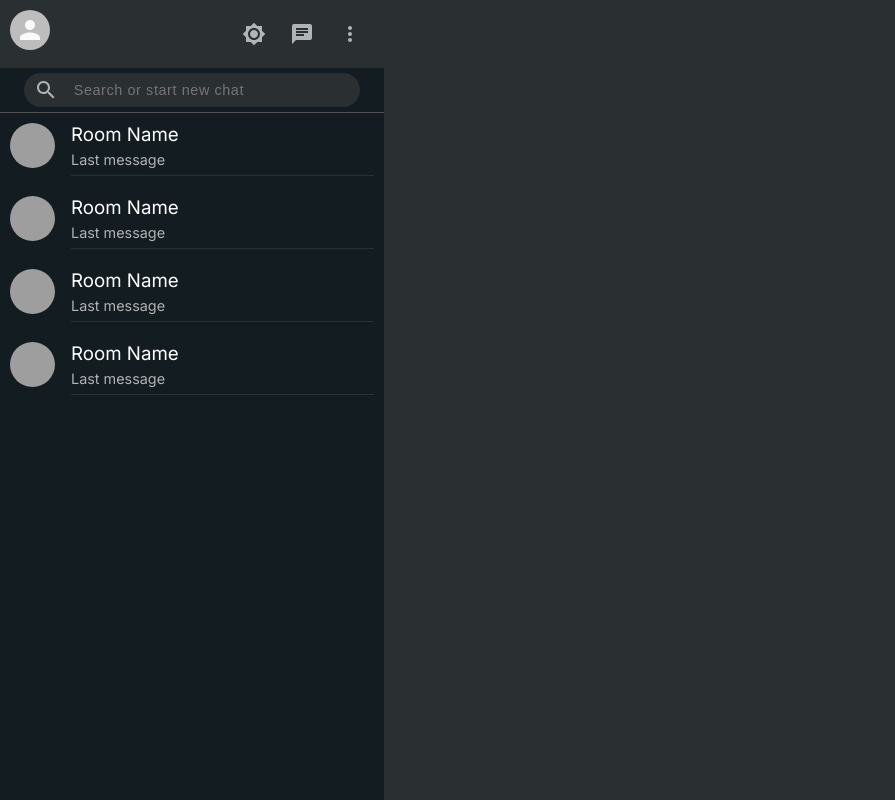
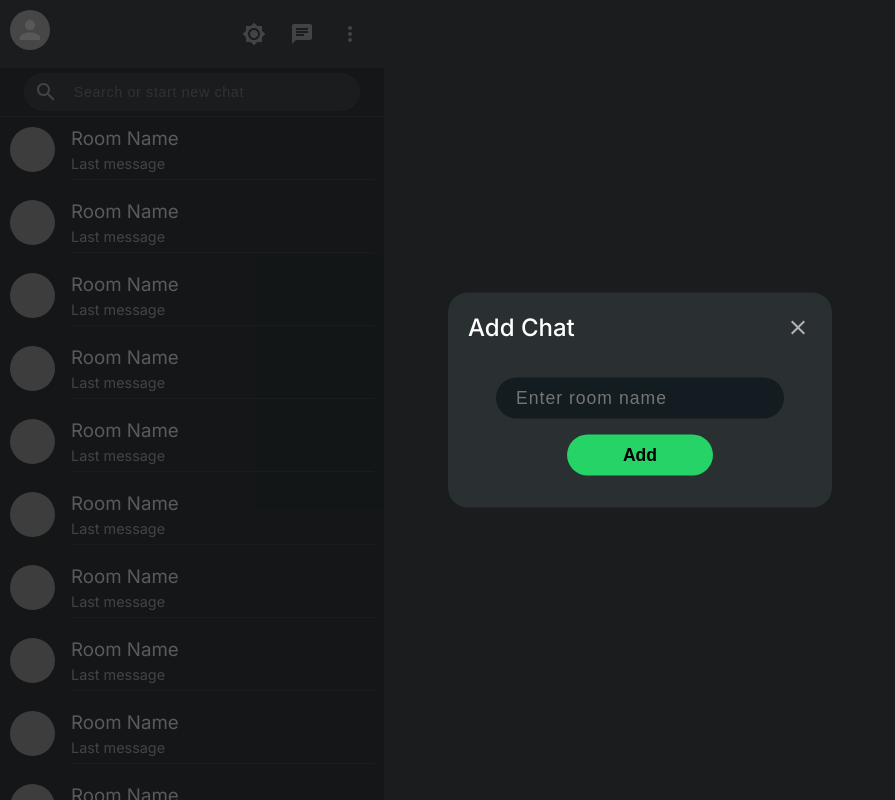
Before and after one commit to makdoom/whatsapp-clone, a React (Create React App) app: page / in a window 1280 px wide. Both pictures are taken after a click on the button 302 px from the left and 34 px from the top of the page. Shown: the whole page, without its empty margins (0-895 px from the left). Built offline with nearby package versions, Linux system fonts and the light colour scheme; grey boxes are pictures that could not be loaded.

Commit message:
add chat modal added

```diff
--- a/src/components/app/App.css
+++ b/src/components/app/App.css
@@ -8,3 +8,22 @@
   display: flex;
   height: 100%;
 }
+
+.modal__background {
+  opacity: 0;
+  background: rgba(20, 20, 20, 0.7);
+  color: white;
+  position: absolute;
+  top: 0;
+  left: 0;
+  height: 100%;
+  width: 100%;
+  z-index: 99;
+  pointer-events: none;
+  transition: all 0.3s ease-in-out;
+}
+
+.modal__showing__true {
+  opacity: 1;
+  pointer-events: visible;
+}
--- a/src/components/app/App.js
+++ b/src/components/app/App.js
@@ -1,12 +1,27 @@
-import Sidebar from "../sidebar/Sidebar";
+import { useState } from "react";
 import "./App.css";
 
+import Sidebar from "../sidebar/Sidebar";
+import AddModal from "../modal/AddModal";
+
 function App() {
+  const [modalState, setModalState] = useState(false);
+  const setModal = () => {
+    setModalState(!modalState);
+  };
+
+  const closeModal = () => {
+    setModalState(!modalState);
+  };
+
   return (
     <div className="app">
+      <div className={`modal__background modal__showing__${modalState}`}>
+        <AddModal closeModal={closeModal} />
+      </div>
       <div className="app__body">
         {/* <Sidebar component /> */}
-        <Sidebar />
+        <Sidebar setModal={setModal} />
 
         {/* <Chat Component /> */}
       </div>
--- /dev/null
+++ b/src/components/modal/AddModal.js
@@ -0,0 +1,35 @@
+import React, { useState } from "react";
+import CloseIcon from "@material-ui/icons/Close";
+import { IconButton } from "@material-ui/core";
+import "./addModal.css";
+
+const AddModal = ({ closeModal }) => {
+  const [chatInput, setChatInput] = useState("");
+  const clearModal = () => {
+    closeModal();
+    setChatInput("");
+  };
+  return (
+    <div className="addModal">
+      <div className="modal__header">
+        <h2>Add Chat</h2>
+        <IconButton onClick={clearModal}>
+          <CloseIcon />
+        </IconButton>
+      </div>
+      <div className="modal__body">
+        <input
+          className="chat__input"
+          type="text"
+          placeholder="Enter room name"
+          value={chatInput}
+          onChange={(e) => setChatInput(e.target.value)}
+        />
+        <br />
+        <button className="addChat">Add</button>
+      </div>
+    </div>
+  );
+};
+
+export default AddModal;
--- /dev/null
+++ b/src/components/modal/addModal.css
@@ -0,0 +1,58 @@
+.addModal {
+  width: 30%;
+  /* height: 150px; */
+  background-color: var(--drk-primary-background);
+  /* color: var(--drk-font-color); */
+  position: relative;
+  top: 50%;
+
+  left: 50%;
+  transform: translate(-50%, -50%);
+  border-radius: 20px;
+}
+
+.modal__header {
+  display: flex;
+  align-items: center;
+  justify-content: space-between;
+  color: #fff;
+}
+
+.modal__header h2 {
+  margin: 20px;
+  font-weight: 500;
+}
+
+.modal__header .MuiIconButton-root {
+  color: var(--drk-font-color);
+  margin-right: 10px;
+}
+
+.modal__body {
+  text-align: center;
+  margin-top: 1rem;
+}
+
+.chat__input {
+  border: none;
+  outline: none;
+  background: var(--drk-secondary-background);
+  padding: 10px 20px;
+  font-size: 1.1rem;
+  border-radius: 30px;
+  width: 75%;
+  color: var(--drk-font-color);
+  letter-spacing: 1px;
+}
+
+.modal__body .addChat {
+  padding: 10px 56px;
+  margin: 1rem 0 2rem 0;
+  border: none;
+  outline: none;
+  background: #25d366;
+  font-size: 1.1rem;
+  font-weight: 600;
+  border-radius: 30px;
+  cursor: pointer;
+}
--- a/src/components/sidebar/Sidebar.js
+++ b/src/components/sidebar/Sidebar.js
@@ -8,7 +8,7 @@ import "./sidebar.css";
 
 import SidebarChat from "../sidebarChat/SidebarChat";
 
-const Sidebar = () => {
+const Sidebar = ({ setModal }) => {
   return (
     <div className="sidebar">
       <div className="sidebar__header">
@@ -17,7 +17,7 @@ const Sidebar = () => {
           <IconButton>
             <Brightness7Icon className="darkmode__icon" />
           </IconButton>
-          <IconButton>
+          <IconButton onClick={setModal}>
             <ChatIcon className="chat__icon" />
           </IconButton>
           <IconButton>
@@ -41,6 +41,20 @@ const Sidebar = () => {
         <SidebarChat name="Mahek" />
         <SidebarChat name="Adnan" />
         <SidebarChat name="Afsha" />
+        <SidebarChat name="Afsha" />
+        <SidebarChat name="Afsha" />
+        <SidebarChat name="Afsha" />
+        <SidebarChat name="Afsha" />
+        <SidebarChat name="Afsha" />
+        <SidebarChat name="Afsha" />
+        <SidebarChat name="Afsha" />
+        <SidebarChat name="Afsha" />
+        <SidebarChat name="Afsha" />
+        <SidebarChat name="Afsha" />
+        <SidebarChat name="Afsha" />
+        <SidebarChat name="Afsha" />
+        <SidebarChat name="Afsha" />
+        <SidebarChat name="Afsha" />
       </div>
     </div>
   );
--- a/src/components/sidebar/sidebar.css
+++ b/src/components/sidebar/sidebar.css
@@ -35,7 +35,7 @@
 .sidebar__search {
   background: var(--drk-secondary-background);
   padding: 5px;
-  border-bottom: 0.1rem solid #525252;
+  border-bottom: 0.1rem solid var(--drk-primary-background);
 }
 
 .sidebar__search .search__box {
@@ -43,7 +43,7 @@
   border-radius: 40px;
   width: 90%;
   margin: auto;
-  padding: 5px 10px;
+  padding: 7px 10px;
   display: flex;
   justify-content: space-between;
   align-items: center;
```
Also changed, not shown: 1 other file (tests, documents, lock files or other folders).
